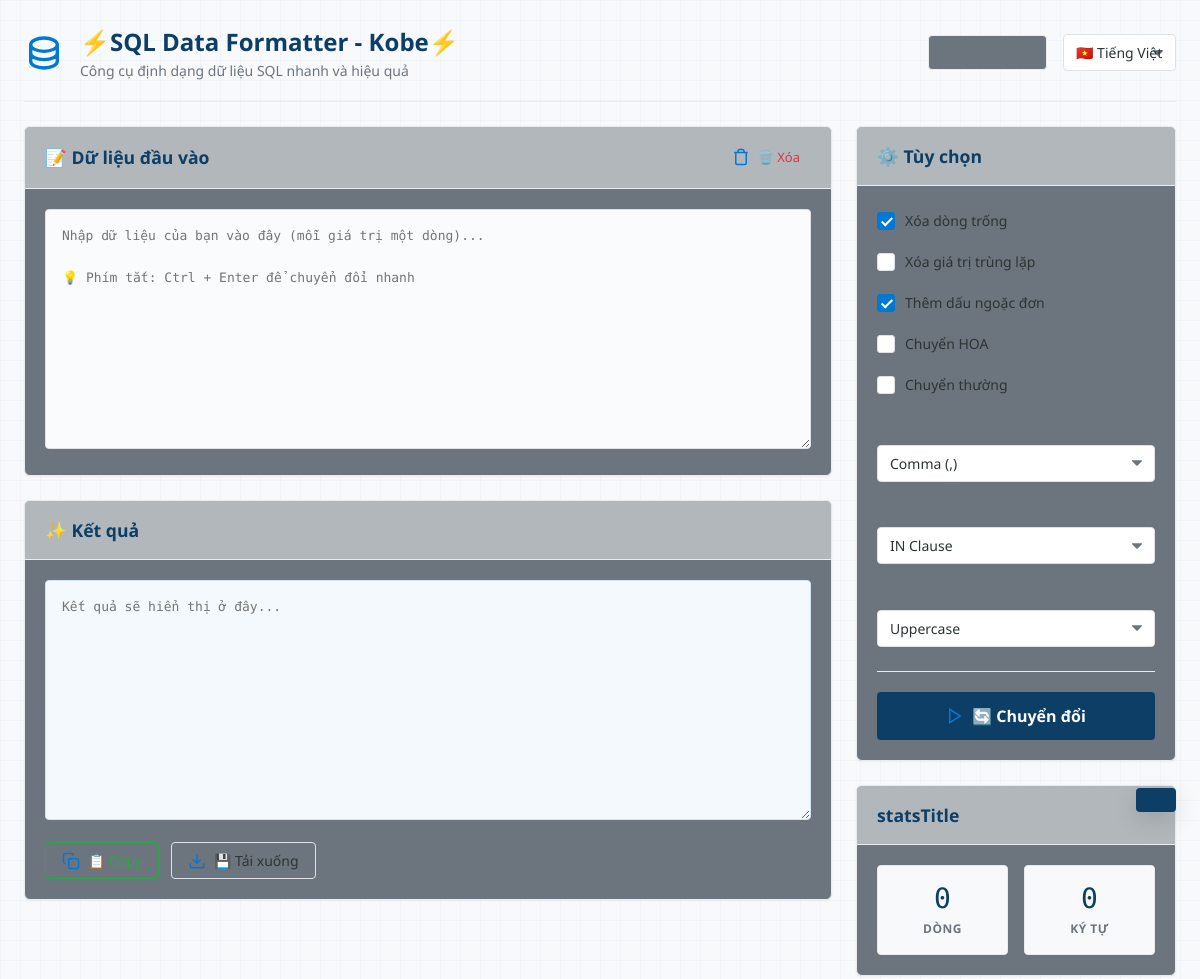
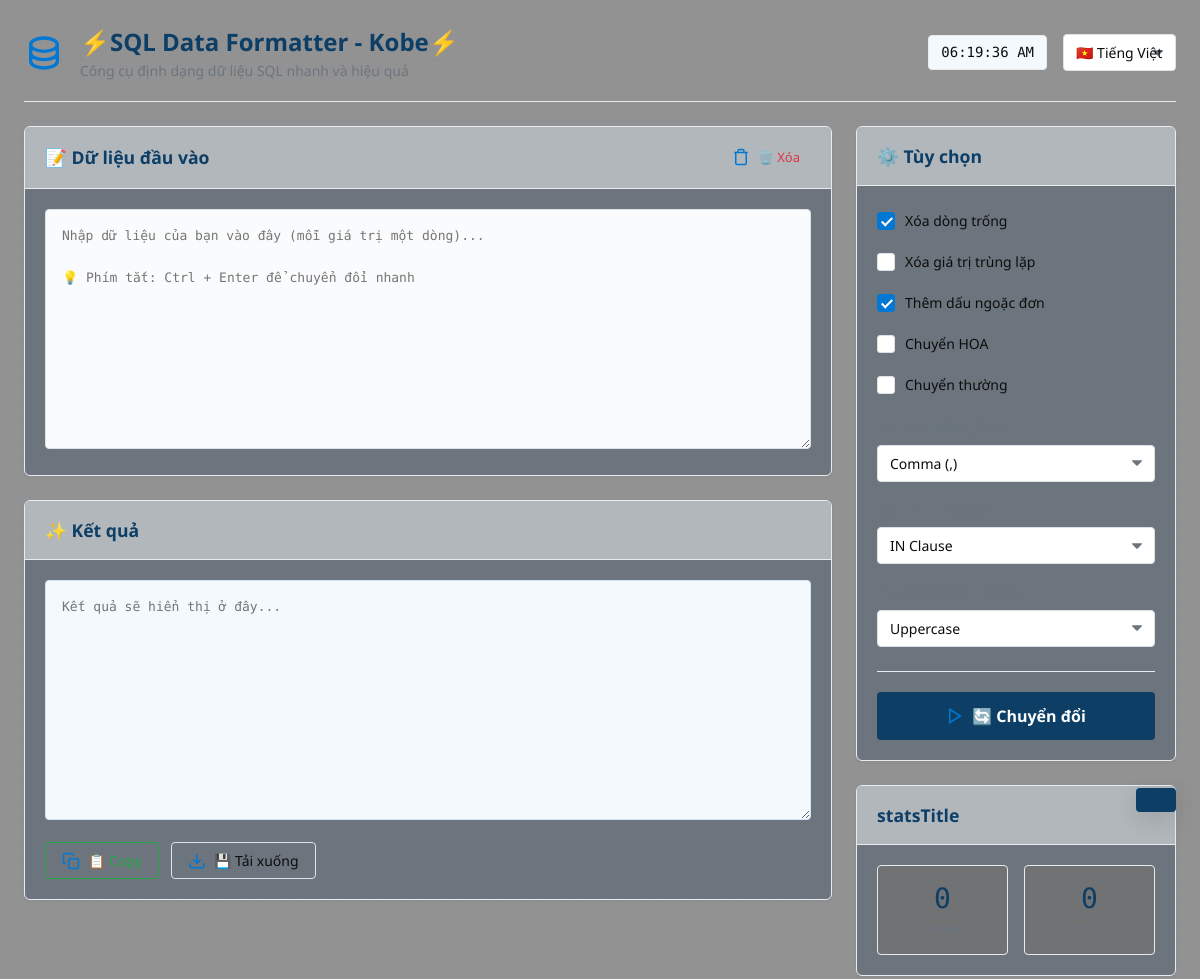
Before and after one commit to kobevn9x/Tool_Support_SQL, an Electron app: page sql-formatter.html in a window 1200 px wide. Shown: the top 979 px of the page. Drawn offline with Linux system fonts and the light colour scheme.

Commit message:
fix pattern

```diff
--- a/script.js
+++ b/script.js
@@ -305,7 +305,7 @@
         if (options.outputFormat === 'inclause') {
             // IN Clause format: IN ('val1', 'val2', 'val3')
             const inKeyword = options.inKeywordCase === 'upper' ? 'IN' : 'in';
-            return `${inKeyword} (${lineArray.join(', ')})`;
+            return `${inKeyword} (${lineArray.join(',')})`;
         } else {
             // DataByRow format: each value on separate line with separator
             return lineArray.join(`${options.separator}\n`);
--- a/style.css
+++ b/style.css
@@ -18,11 +18,11 @@
     --status-info: #0078d4;
 
     /* Neutrals */
-    --surface-bg: #f8f9fa;
+    --surface-bg: #737272c4;
     --surface-card: #6c757d;
     --border-light: #e9ecef;
     --border-medium: #dee2e6;
-    --text-primary: #2d3436;
+    --text-primary: #0d0d0d;
     --text-secondary: #6c757d;
     --text-tertiary: #adb5bd;
 
@@ -114,8 +114,8 @@
 .header-clock {
     font-family: var(--font-code);
     font-size: 0.875rem;
-    color: var(--text-secondary);
-    background: var(--surface-card);
+    color: #0d0d0d;
+    background: #f3f9fd;
     padding: 6px 12px;
     border-radius: var(--radius-sm);
     border: 1px solid var(--border-light);
@@ -559,7 +559,7 @@
 }
 
 .history-item {
-    background: var(--surface-bg);
+    background: whitesmoke;
     border: 1px solid var(--border-light);
     border-left: 4px solid var(--status-info);
     border-radius: var(--radius-sm);
```
